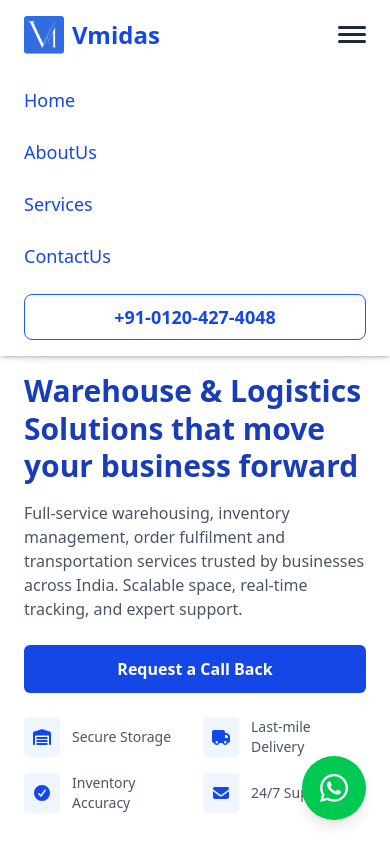
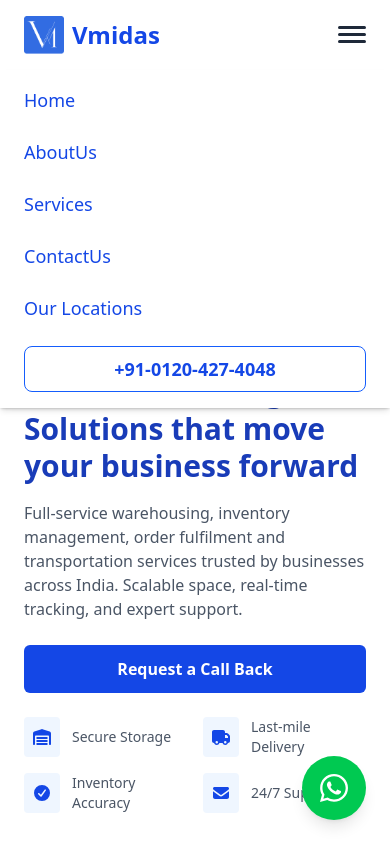
Before and after one commit to AAbhishek1234/Vmidas, a React (Vite) app: page / in a window 390 px wide. Both pictures are taken after a click on the button 352 px from the left and 34 px from the top of the page. Shown: the top 844 px of the page. Built offline with nearby package versions, Linux system fonts and the light colour scheme.

Commit message:
add whatsapp button on every page

```diff
--- a/src/components/Navbar.jsx
+++ b/src/components/Navbar.jsx
@@ -119,7 +119,7 @@ const Navbar = () => {
             <a href="/about-us" className="hover:text-[#3a0fa0] transition">AboutUs</a>
           <a href="/services" className="hover:text-[#3a0fa0] transition">Services</a>
           <a href="/contact-us" className="hover:text-[#3a0fa0] transition">ContactUs</a>
-
+<a href="/locations" className="hover:text-[#3a0fa0] transition">Our Locations</a>
           {/* Mobile call + quote */}
           <a
             href="tel:+91-0120-427-4048"
```
